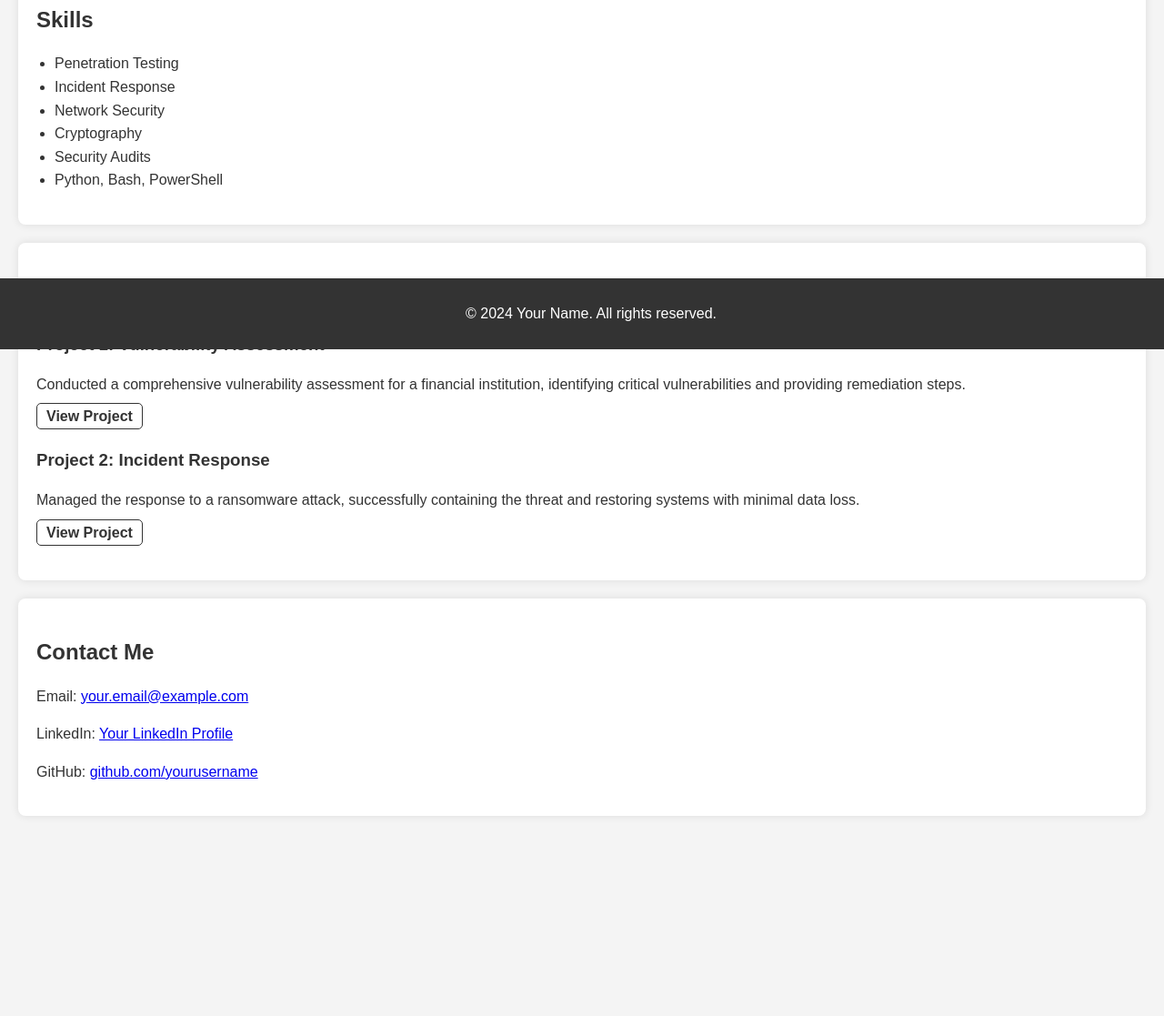
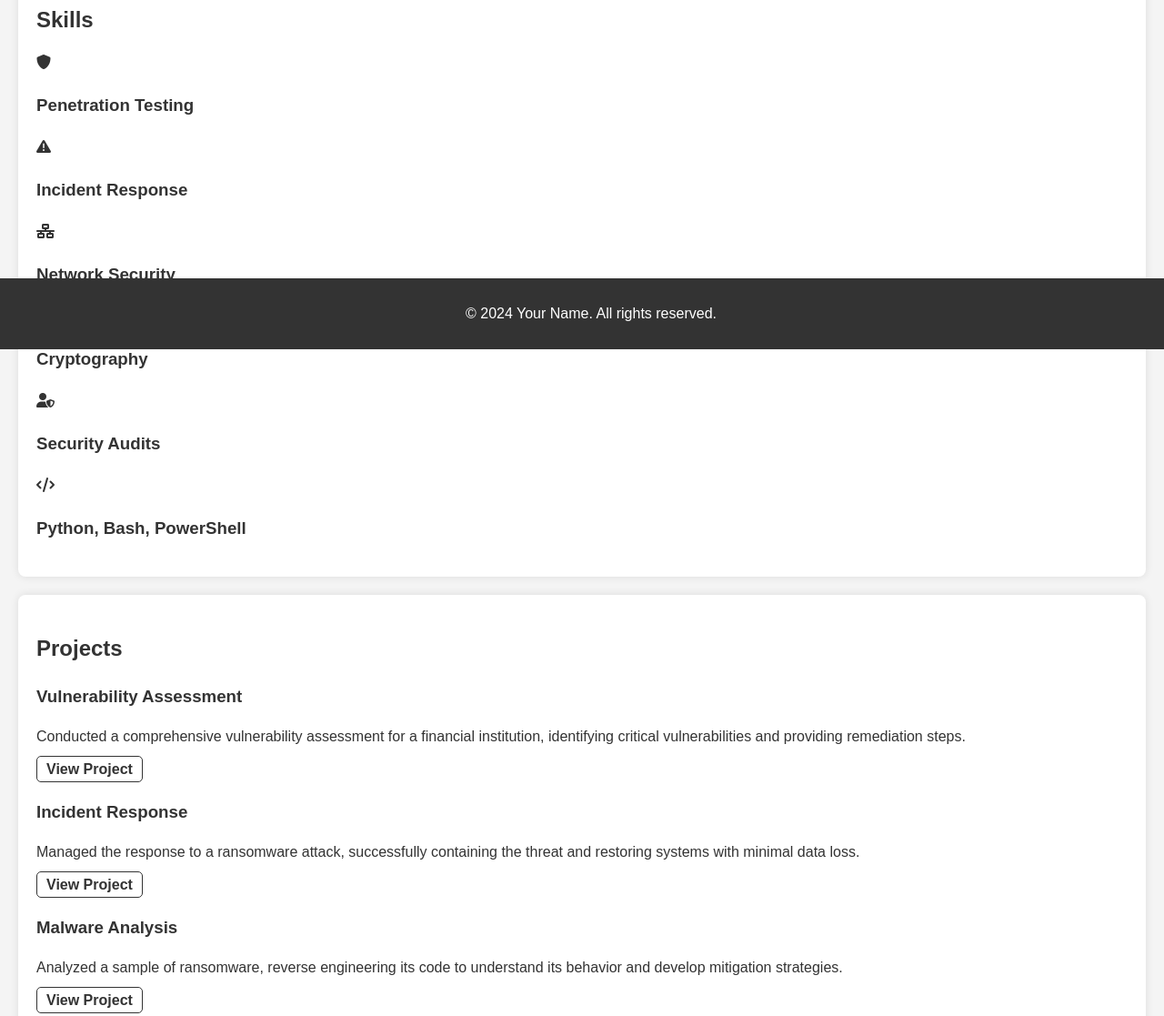
Before and after one commit to AlooshMoha23/CV.github.io, a plain HTML site: page index.html in a window 1280 px wide. Shown: the part 416-1533 px from the top of the page at 91% size. Before the commit the page ends 1333 px from the top, so only its background shows below. Drawn offline with Linux system fonts and the light colour scheme.

Commit message:
Update index.html

```diff
--- a/index.html
+++ b/index.html
@@ -5,9 +5,12 @@
     <meta name="viewport" content="width=device-width, initial-scale=1.0">
     <title>Your Name | Cybersecurity Portfolio</title>
     <link rel="stylesheet" href="styles.css">
+    <link href="https://fonts.googleapis.com/css2?family=Poppins:wght@300;400;600&display=swap" rel="stylesheet">
+    <link rel="stylesheet" href="https://cdnjs.cloudflare.com/ajax/libs/font-awesome/6.0.0-beta3/css/all.min.css" />
 </head>
 <body>
     <header>
+        <div class="container">
             <h1>Your Name</h1>
             <p>Cybersecurity Professional | Penetration Tester | Security Analyst</p>
             <nav>
@@ -18,48 +21,88 @@
                     <li><a href="#contact">Contact</a></li>
                 </ul>
             </nav>
+        </div>
     </header>
 
     <section id="about">
+        <div class="container">
             <h2>About Me</h2>
             <p>Welcome to my cybersecurity portfolio. I am passionate about protecting data, systems, and networks from unauthorized access and attacks.</p>
+        </div>
     </section>
 
     <section id="skills">
+        <div class="container">
             <h2>Skills</h2>
-        <ul>
-            <li>Penetration Testing</li>
-            <li>Incident Response</li>
-            <li>Network Security</li>
-            <li>Cryptography</li>
-            <li>Security Audits</li>
-            <li>Python, Bash, PowerShell</li>
-        </ul>
+            <div class="skills-grid">
+                <div class="skill">
+                    <i class="fas fa-shield-alt"></i>
+                    <h3>Penetration Testing</h3>
+                </div>
+                <div class="skill">
+                    <i class="fas fa-exclamation-triangle"></i>
+                    <h3>Incident Response</h3>
+                </div>
+                <div class="skill">
+                    <i class="fas fa-network-wired"></i>
+                    <h3>Network Security</h3>
+                </div>
+                <div class="skill">
+                    <i class="fas fa-lock"></i>
+                    <h3>Cryptography</h3>
+                </div>
+                <div class="skill">
+                    <i class="fas fa-user-shield"></i>
+                    <h3>Security Audits</h3>
+                </div>
+                <div class="skill">
+                    <i class="fas fa-code"></i>
+                    <h3>Python, Bash, PowerShell</h3>
+                </div>
+            </div>
+        </div>
     </section>
 
     <section id="projects">
+        <div class="container">
             <h2>Projects</h2>
+            <div class="project-grid">
                 <div class="project">
-            <h3>Project 1: Vulnerability Assessment</h3>
+                    <h3>Vulnerability Assessment</h3>
                     <p>Conducted a comprehensive vulnerability assessment for a financial institution, identifying critical vulnerabilities and providing remediation steps.</p>
                     <a href="https://github.com/yourusername/project1" target="_blank">View Project</a>
                 </div>
                 <div class="project">
-            <h3>Project 2: Incident Response</h3>
+                    <h3>Incident Response</h3>
                     <p>Managed the response to a ransomware attack, successfully containing the threat and restoring systems with minimal data loss.</p>
                     <a href="https://github.com/yourusername/project2" target="_blank">View Project</a>
+                </div>
+                <div class="project">
+                    <h3>Malware Analysis</h3>
+                    <p>Analyzed a sample of ransomware, reverse engineering its code to understand its behavior and develop mitigation strategies.</p>
+                    <a href="https://github.com/yourusername/project3" target="_blank">View Project</a>
+                </div>
+            </div>
         </div>
     </section>
 
     <section id="contact">
+        <div class="container">
             <h2>Contact Me</h2>
+            <div class="contact-info">
                 <p>Email: <a href="mailto:your.email@example.com">your.email@example.com</a></p>
                 <p>LinkedIn: <a href="https://www.linkedin.com/in/yourprofile" target="_blank">Your LinkedIn Profile</a></p>
                 <p>GitHub: <a href="https://github.com/yourusername" target="_blank">github.com/yourusername</a></p>
+            </div>
+        </div>
     </section>
 
     <footer>
+        <div class="container">
             <p>&copy; 2024 Your Name. All rights reserved.</p>
+        </div>
     </footer>
+
+    <script src="script.js"></script>
 </body>
 </html>
```
Lines whose indentation alone changed are shown as unchanged.
